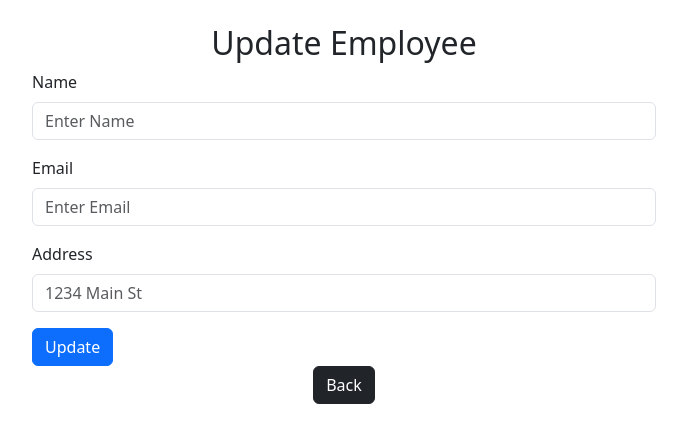
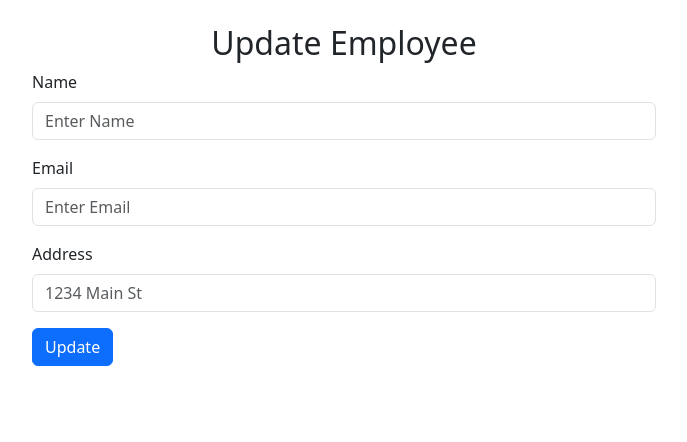
Before and after one commit to ramana0077/capstone, a React (Vite) app in the folder frontend/: page /Employeeonlyedit/1 in a window 1280 px wide. Shown: the top 442 px of the page, without its empty margins (296-983 px from the left). Built offline with nearby package versions, Linux system fonts and the light colour scheme; no server answers.

Commit message:
emp change

```diff
--- a/frontend/src/Employeeonlyedit.jsx
+++ b/frontend/src/Employeeonlyedit.jsx
@@ -3,9 +3,9 @@ import React, { useEffect, useState } from 'react'
 import { useNavigate, useParams } from 'react-router-dom';
 import { Navigate } from 'react-router-dom';
 
-function backpage(){
-	Navigate('/employeedetail/'+id);
-}
+// function backpage(){
+// 	Navigate('/employeedetail/'+id);
+// }
 
 function Employeeonlyedit() {
 
@@ -65,7 +65,6 @@ function Employeeonlyedit() {
 					<button type="submit" class="btn btn-primary">Update</button>
 				</div>
 			</form>
-			<button type="button" onClick={backpage}  class="btn btn-dark mr-3">Back</button>
 
 		</div>
 	)
```
